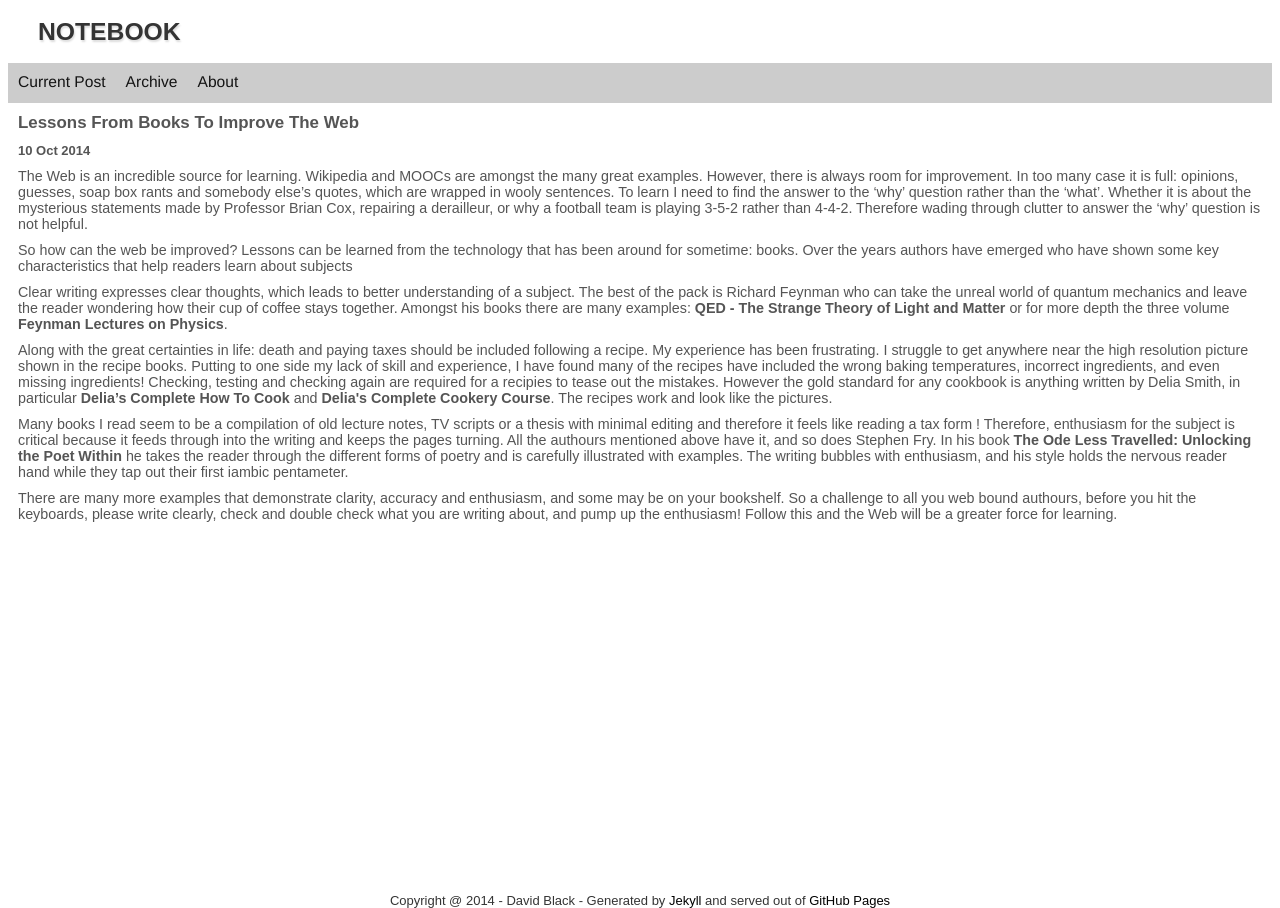
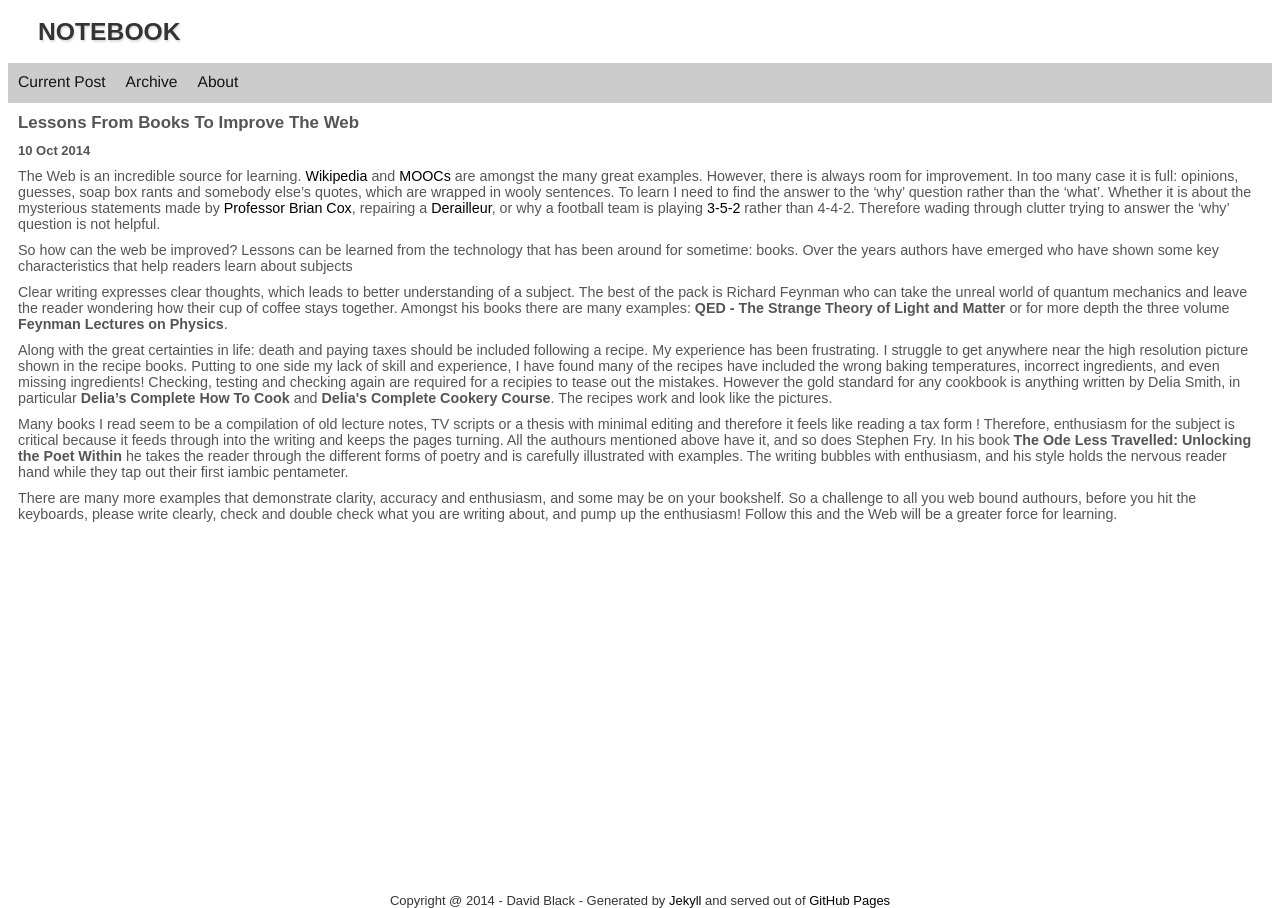
Before and after one commit to dtinblack/dtinblack.github.io, a Jekyll site: the page built from _posts/2014-10-10-current.html, in a window 1280 px wide. Built offline with Jekyll 4.4.1, drawn with Linux system fonts in a browser that asks for light colours.

Commit message:
new post

```diff
--- a/_posts/2014-10-10-current.html
+++ b/_posts/2014-10-10-current.html
@@ -6,19 +6,17 @@
 
 <p>
 The Web is an incredible source for learning.
-
-Wikipedia
-
-and MOOCs
-
+<a href="http://en.wikipedia.org/wiki/Main_Page" target="_blank">Wikipedia</a>
+and <a href="http://en.wikipedia.org/wiki/Massive_open_online_course" target="_blank">MOOCs</a>
 are amongst the many great examples.
 However, there is always room for improvement. In too many case it is full: opinions, guesses, soap box
 rants and somebody else’s quotes, which are wrapped in wooly sentences. To learn I need to find the
 answer to the ‘why’ question rather than the ‘what’. Whether it is about the mysterious statements made
-by Professor Brian Cox,
-repairing a derailleur, or why a football team is playing
-3-5-2 rather than 4-4-2.
-Therefore wading through clutter to answer the ‘why’ question is not helpful.
+by <a href="http://www.apolloschildren.com/" target="_blank">Professor Brian Cox</a>,
+repairing a <a href="http://en.wikipedia.org/wiki/Derailleur_gears" target="_blank">Derailleur</a>,
+or why a football team is playing
+<a href="http://www.theguardian.com/football/blog/2014/aug/29/louis-van-gaal-manchester-united-352-tactics" target="_blank">3-5-2</a>
+rather than 4-4-2. Therefore wading through clutter trying to answer the ‘why’ question is not helpful.
 </p>
 
 <p>
```
